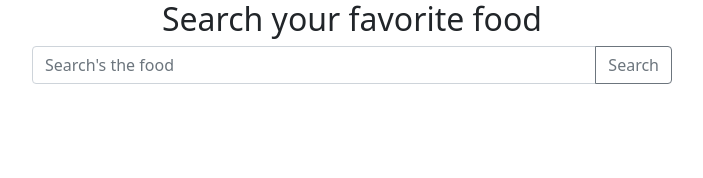
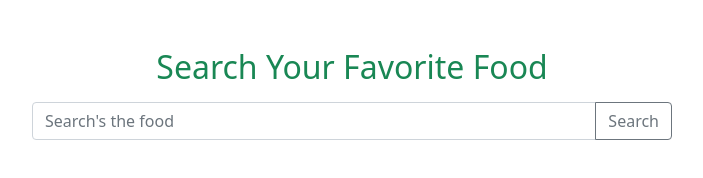
Before and after one commit to tanianasrin1/meal-bd, a plain HTML site: page index.html in a window 1280 px wide. Shown: the whole page, without its empty margins (288-991 px from the left). Drawn offline with nearby package versions, Linux system fonts and the light colour scheme.

Commit message:
empty value

```diff
--- a/index.html
+++ b/index.html
@@ -10,9 +10,9 @@
 </head>
 
 <body>
-    <h2 class="text-center ">Search your favorite food</h2>
+    <h2 class="text-center mt-5 text-success ">Search Your Favorite Food</h2>
 
-    <div class="input-group mb-3 w-50 mx-auto">
+    <div class="input-group mb-3 my-3 w-50 mx-auto">
         <input  id="search-field" type="text" class="form-control" placeholder="Search's the food" aria-label="Recipient's username" aria-describedby="button-addon2">
         <button onclick="searchFood()" class="btn btn-outline-secondary" type="button" id="button-search">Search</button>
       </div>
--- a/meal.js
+++ b/meal.js
@@ -1,12 +1,12 @@
 const searchFood = () =>{
     const searchField = document.getElementById('search-field')
     const searchText = searchField.value;
-    // console.log(searchText)
+    // clear data
     searchField.value = '';
 
+    // load data
     const url = `https://www.themealdb.com/api/json/v1/1/search.php?s=${searchText}`
     console.log(url)
-
     fetch(url)
     .then(res => res.json())
     .then(data => displaySearchResult(data.meals))
@@ -14,6 +14,9 @@ const searchFood = () =>{
 
 const displaySearchResult = meals => {
     const searchResult = document.getElementById('search-result')
+    // ager result clear
+    // searchResult.innerHTML = '';
+    searchResult.textContent = '';
    meals.forEach(meal => {
       //  console.log(meal)
      const div = document.createElement('div')
@@ -45,6 +48,7 @@ const loadMealDetail = mealId => {
 const displayMealDetail = meal => {
   // console.log(meal)
   const mealDetail = document.getElementById('meal-detail')
+  mealDetail.innerHTML = '';
   const div = document.createElement('div')
   div.classList.add('card')
   div.innerHTML = `
```
